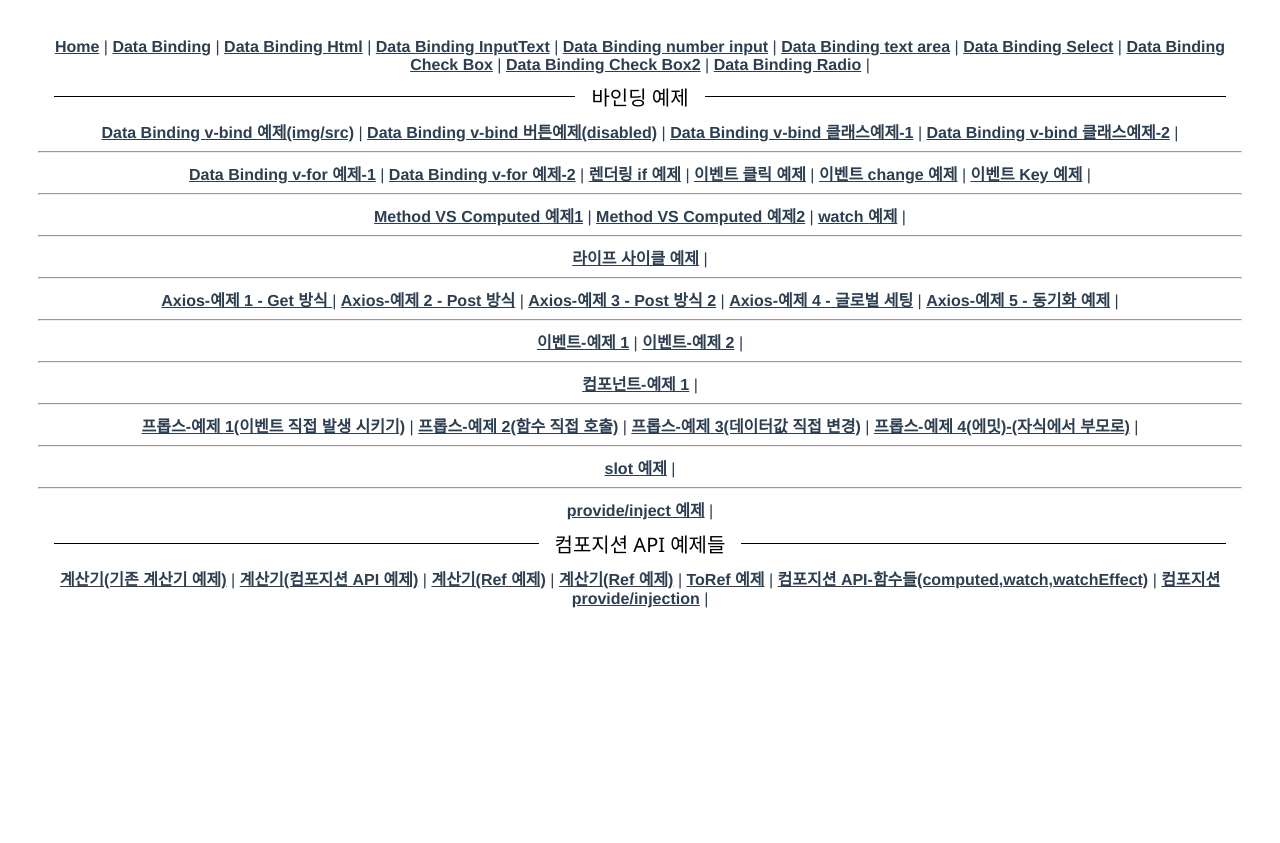
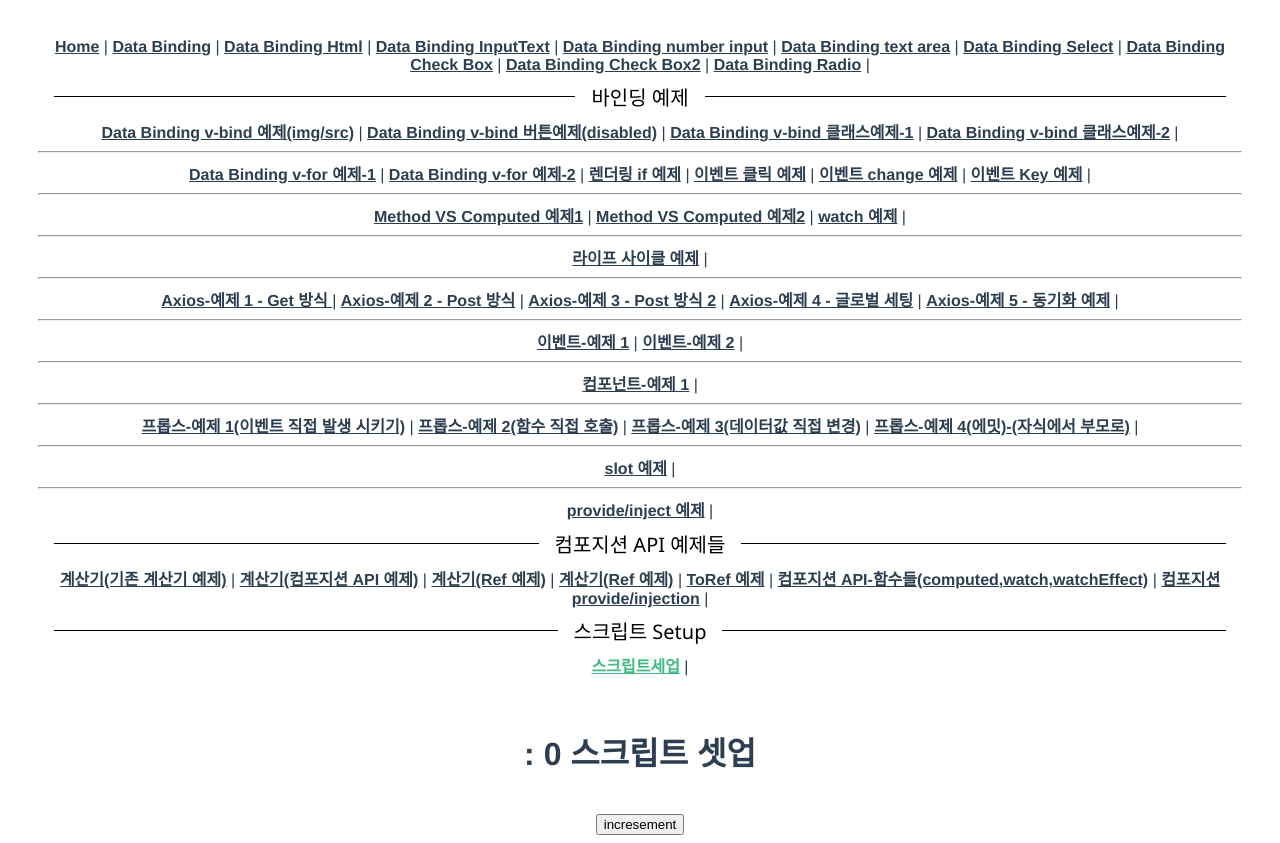
Before and after one commit to n3316202/vue3-sindorim-3, a Vue app: page /setup1 in a window 1280 px wide. Before the commit the page ends 800 px from the top, so only its background shows below. Built offline with nearby package versions, Linux system fonts and the light colour scheme.

Commit message:
셋업방식

```diff
--- a/src/App.vue
+++ b/src/App.vue
@@ -53,6 +53,8 @@
     <router-link to="/cal4">ToRef 예제</router-link> |
     <router-link to="/cal5">컴포지션 API-함수들(computed,watch,watchEffect)</router-link> |
     <router-link to="/cal6">컴포지션 provide/injection</router-link> |
+    <HRDelimeter title="스크립트 Setup" />
+    <router-link to="/setup1">스크립트세업</router-link> |
   </nav>
   <router-view />
 </template>
--- a/src/router/index.js
+++ b/src/router/index.js
@@ -249,6 +249,12 @@ const routes = [
     path: '/cal6',
     name: 'CompositionAPIProvide5',
     component: () => import(/* webpackChunkName: "cal6" */ '../views/composition/CompositionAPIProvide5.vue')
+  },
+  {
+    //src\views\composition\CompositionAPIProvide5.vue
+    path: '/setup1',
+    name: 'CompositionSetup1',
+    component: () => import(/* webpackChunkName: "setup1" */ '../views/composition/setup/CompositionSetup1.vue')
   }
 ]
 
--- /dev/null
+++ b/src/views/composition/setup/CompositionSetup1.vue
@@ -0,0 +1,20 @@
+<template>
+
+  <div><h1>{{ collectionName }}: {{ readersNumber }} {{ book.title }}</h1></div>
+  <br>
+  <button @click="incresement">incresement</button>
+</template>
+
+<script setup>
+  import { ref, reactive } from "vue";
+  // const props = defineProps({
+  //   collectionName: String,
+  // });
+
+  const readersNumber = ref(0);
+  const book = reactive({ title: "스크립트 셋업" });
+
+  const incresement = () => {
+    readersNumber.value += 1;
+  };
+</script>
```
